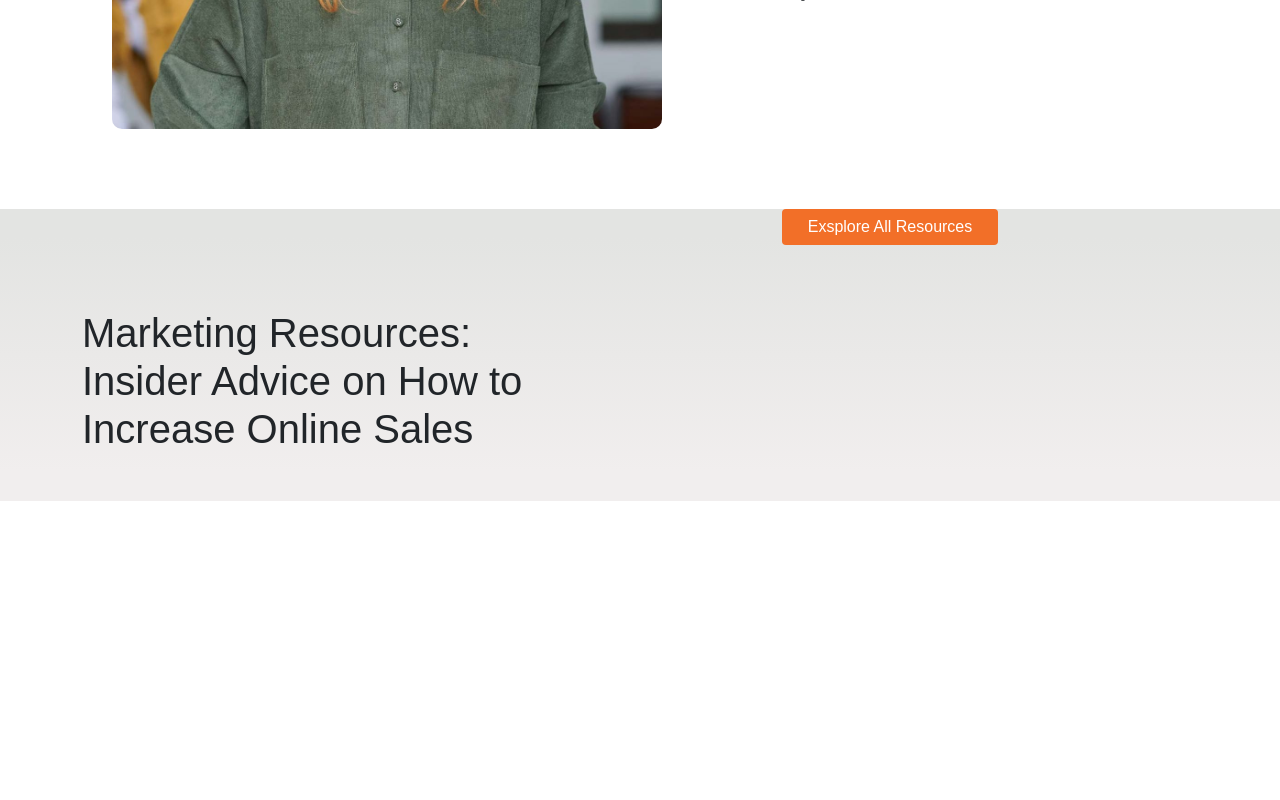
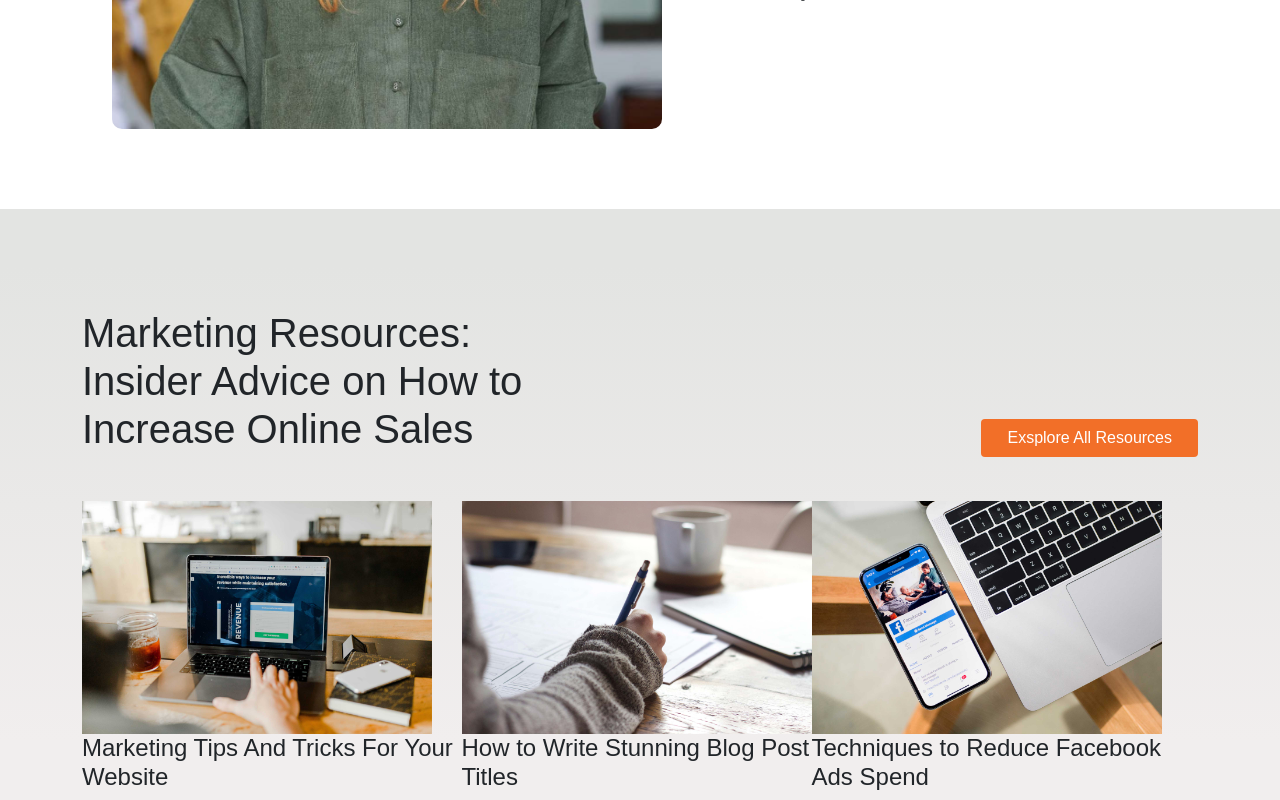
Before and after one commit to Martino888/proj-html-vuejs, a Vue app: page / in a window 1280 px wide. Shown: the part 5598-6398 px from the top of the page. Before the commit the page ends 6099 px from the top, so only its background shows below. Built offline with nearby package versions, Linux system fonts and the light colour scheme.

Commit message:
inserimento sezione E

```diff
--- a/src/components/MainSezE.vue
+++ b/src/components/MainSezE.vue
@@ -7,9 +7,21 @@
             <div>
                 <button class="btn">Exsplore All Resources</button>
             </div>
-            <div></div>
         </div>
-
+        <div class="container d-flex justify-content-between">
+                <div>
+                    <img src="@/assets/images/blog-posts-6.jpg" alt="">
+                    <h4>Marketing Tips And Tricks For Your Website</h4>
+                </div>
+                <div>
+                    <img src="@/assets/images/blog-posts-5.jpg" alt="">
+                    <h4>How to Write Stunning Blog Post Titles</h4>
+                </div>
+                <div>
+                    <img src="@/assets/images/blog-posts-4.jpg" alt="">
+                    <h4>Techniques to Reduce Facebook Ads Spend</h4>
+                </div>
+        </div>
     </div>
 </template>
 
@@ -32,9 +44,17 @@ export default {
 .btn{
     background-color:  #f26f28;
     color:white;
-    padding: 5px;
     padding-left: 25px;
     padding-right: 25px;
+    margin: 210px 0px 0px 300px;
+}
+
+img {
+    width: 350px;
+}
+
+h5{
+    width: 300px;
 }
 
 
```
